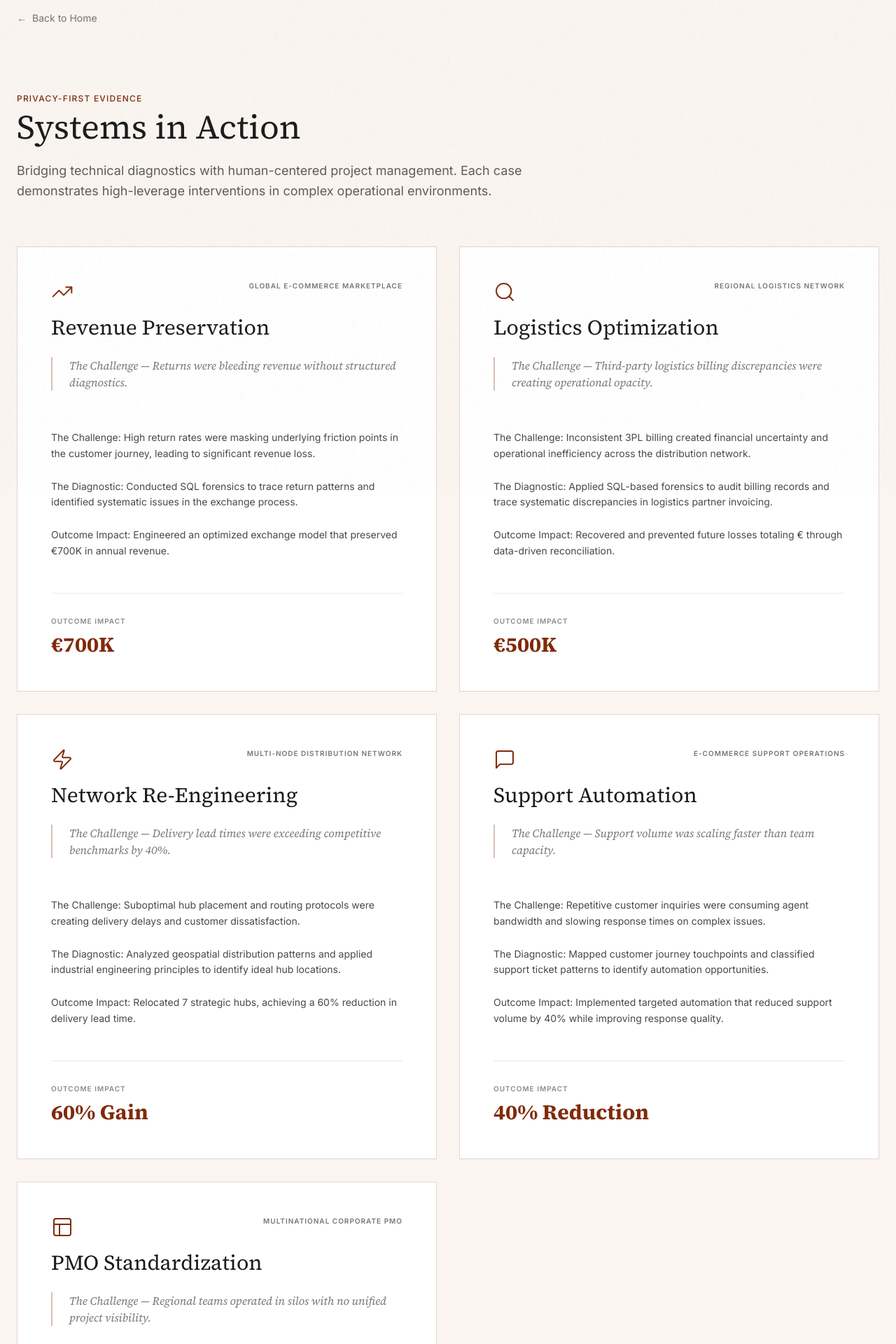
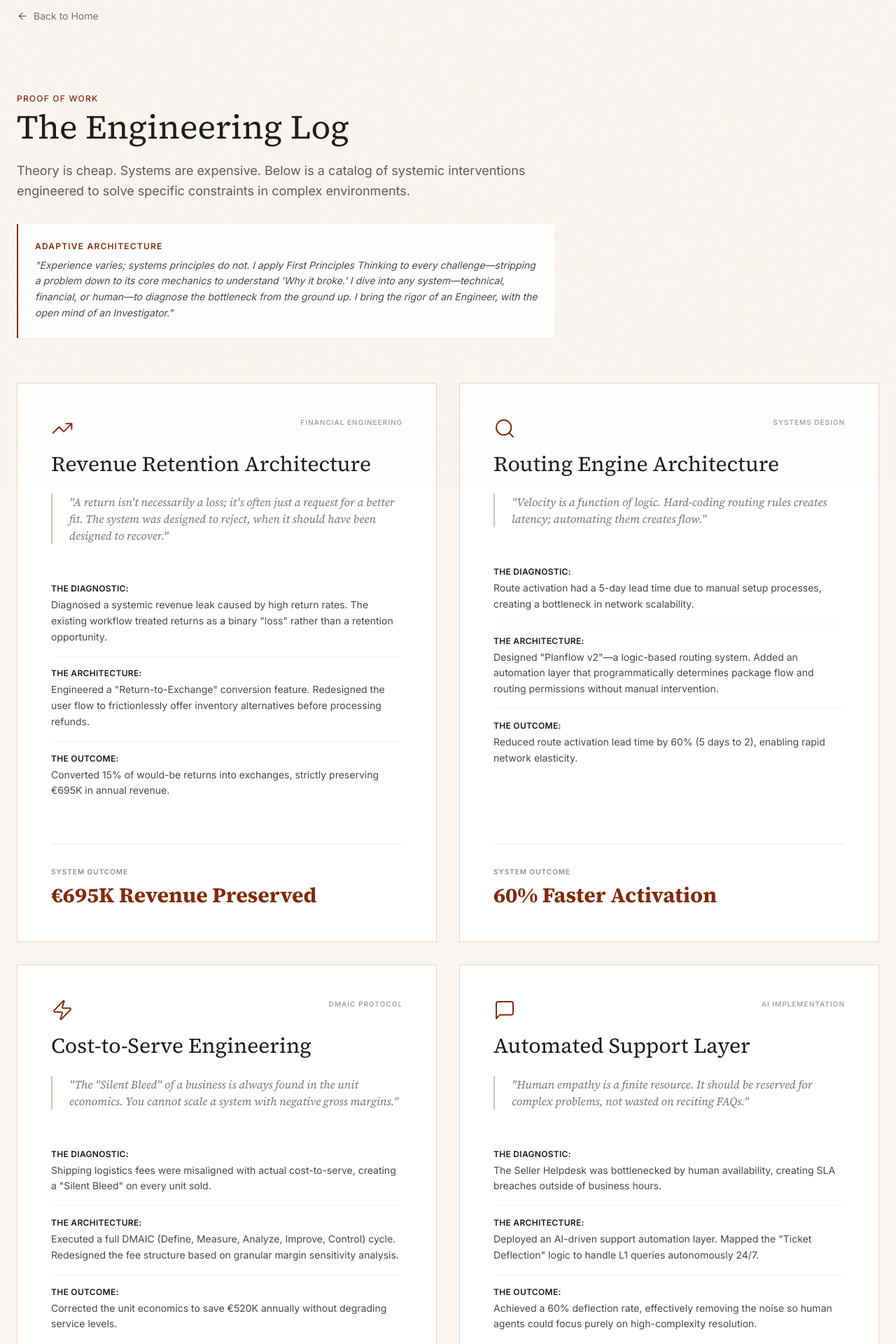
Before and after one commit to jkhan31/jasonkhanani-website, a React (Vite) app: page /evidence in a window 1280 px wide. Shown: the part 100-2020 px from the top of the page at 70% size. Built offline with nearby package versions, Linux system fonts and the light colour scheme; a web font is replaced by a local one.

Commit message:
Refactor case study details for clarity and impact; update types to remove persona field

```diff
--- a/constants.ts
+++ b/constants.ts
@@ -8,68 +8,63 @@ export const SITE_URL = `https://${SITE_DOMAIN}`;
 export const CASE_STUDIES: CaseStudy[] = [
   {
     id: 'revenue-preservation',
-    title: 'Revenue Preservation',
-    stealthTitle: 'Global E-commerce Marketplace',
-    hook: 'The Challenge — Returns were bleeding revenue without structured diagnostics.',
-    persona: 'Investigator',
-    impact: '€700K',
+    title: 'Revenue Retention Architecture',
+    stealthTitle: 'Financial Engineering',
+    hook: 'A return isn\'t necessarily a loss; it\'s often just a request for a better fit. The system was designed to reject, when it should have been designed to recover.',
     details: [
-      'The Challenge: High return rates were masking underlying friction points in the customer journey, leading to significant revenue loss.',
-      'The Diagnostic: Conducted SQL forensics to trace return patterns and identified systematic issues in the exchange process.',
-      'Outcome Impact: Engineered an optimized exchange model that preserved €700K in annual revenue.'
-    ]
+      '**The Diagnostic:** Diagnosed a systemic revenue leak caused by high return rates. The existing workflow treated returns as a binary "loss" rather than a retention opportunity.',
+      '**The Architecture:** Engineered a "Return-to-Exchange" conversion feature. Redesigned the user flow to frictionlessly offer inventory alternatives before processing refunds.',
+      '**The Outcome:** Converted 15% of would-be returns into exchanges, strictly preserving €695K in annual revenue.'
+    ],
+    impact: '€695K Revenue Preserved'
   },
   {
     id: 'logistics-optimization',
-    title: 'Logistics Optimization',
-    stealthTitle: 'Regional Logistics Network',
-    hook: 'The Challenge — Third-party logistics billing discrepancies were creating operational opacity.',
-    persona: 'Investigator',
-    impact: '€500K',
+    title: 'Routing Engine Architecture',
+    stealthTitle: 'Systems Design',
+    hook: 'Velocity is a function of logic. Hard-coding routing rules creates latency; automating them creates flow.',
     details: [
-      'The Challenge: Inconsistent 3PL billing created financial uncertainty and operational inefficiency across the distribution network.',
-      'The Diagnostic: Applied SQL-based forensics to audit billing records and trace systematic discrepancies in logistics partner invoicing.',
-      'Outcome Impact: Recovered and prevented future losses totaling € through data-driven reconciliation.'
-    ]
+      '**The Diagnostic:** Route activation had a 5-day lead time due to manual setup processes, creating a bottleneck in network scalability.',
+      '**The Architecture:** Designed "Planflow v2"—a logic-based routing system. Added an automation layer that programmatically determines package flow and routing permissions without manual intervention.',
+      '**The Outcome:** Reduced route activation lead time by 60% (5 days to 2), enabling rapid network elasticity.'
+    ],
+    impact: '60% Faster Activation'
   },
   {
     id: 'network-reengineering',
-    title: 'Network Re-Engineering',
-    stealthTitle: 'Multi-Node Distribution Network',
-    hook: 'The Challenge — Delivery lead times were exceeding competitive benchmarks by 40%.',
-    persona: 'Architect',
-    impact: '60% Gain',
+    title: 'Cost-to-Serve Engineering',
+    stealthTitle: 'DMAIC Protocol',
+    hook: 'The "Silent Bleed" of a business is always found in the unit economics. You cannot scale a system with negative gross margins.',
     details: [
-      'The Challenge: Suboptimal hub placement and routing protocols were creating delivery delays and customer dissatisfaction.',
-      'The Diagnostic: Analyzed geospatial distribution patterns and applied industrial engineering principles to identify ideal hub locations.',
-      'Outcome Impact: Relocated 7 strategic hubs, achieving a 60% reduction in delivery lead time.'
-    ]
+      '**The Diagnostic:** Shipping logistics fees were misaligned with actual cost-to-serve, creating a "Silent Bleed" on every unit sold.',
+      '**The Architecture:** Executed a full DMAIC (Define, Measure, Analyze, Improve, Control) cycle. Redesigned the fee structure based on granular margin sensitivity analysis.',
+      '**The Outcome:** Corrected the unit economics to save €520K annually without degrading service levels.'
+    ],
+    impact: '€520K Annual Savings'
   },
   {
     id: 'support-automation',
-    title: 'Support Automation',
-    stealthTitle: 'E-commerce Support Operations',
-    hook: 'The Challenge — Support volume was scaling faster than team capacity.',
-    persona: 'Architect',
-    impact: '40% Reduction',
+    title: 'Automated Support Layer',
+    stealthTitle: 'AI Implementation',
+    hook: 'Human empathy is a finite resource. It should be reserved for complex problems, not wasted on reciting FAQs.',
     details: [
-      'The Challenge: Repetitive customer inquiries were consuming agent bandwidth and slowing response times on complex issues.',
-      'The Diagnostic: Mapped customer journey touchpoints and classified support ticket patterns to identify automation opportunities.',
-      'Outcome Impact: Implemented targeted automation that reduced support volume by 40% while improving response quality.'
-    ]
+      '**The Diagnostic:** The Seller Helpdesk was bottlenecked by human availability, creating SLA breaches outside of business hours.',
+      '**The Architecture:** Deployed an AI-driven support automation layer. Mapped the "Ticket Deflection" logic to handle L1 queries autonomously 24/7.',
+      '**The Outcome:** Achieved a 60% deflection rate, effectively removing the noise so human agents could focus purely on high-complexity resolution.'
+    ],
+    impact: '60% Ticket Deflection'
   },
   {
     id: 'pmo-standardization',
-    title: 'PMO Standardization',
-    stealthTitle: 'Multinational Corporate PMO',
-    hook: 'The Challenge — Regional teams operated in silos with no unified project visibility.',
-    persona: 'Architect',
-    impact: '100% Visibility',
+    title: 'Global Workflow Unification',
+    stealthTitle: 'Process Architecture',
+    hook: 'Fragmentation is friction. A distributed team cannot run on local dialects; it needs a global protocol to ensure interoperability.',
     details: [
-      'The Challenge: Fragmented project management practices across regions created misalignment and resource inefficiencies.',
-      'The Diagnostic: Audited existing workflows and designed a unified source-of-truth framework for cross-regional priorities.',
-      'Outcome Impact: Achieved 100% portfolio visibility across all regional operations, enabling strategic resource allocation.'
-    ]
+      '**The Diagnostic:** Regional onboarding workflows were fragmented, leading to high cross-functional friction and a flood of avoidable support tickets.',
+      '**The Architecture:** Standardized disparate regional processes into a single Unified Global System. Built and codified the Global SOP (Standard Operating Procedure) to enforce consistency.',
+      '**The Outcome:** Drastically reduced cross-functional friction and support ticket volume, creating a scalable onboarding pipeline.'
+    ],
+    impact: 'Unified Global Protocol'
   }
 ];
 
--- a/pages/Evidence.tsx
+++ b/pages/Evidence.tsx
@@ -1,9 +1,8 @@
-
 import React from 'react';
 import { Link } from 'react-router-dom';
 import { SectionHeader } from '../components/SectionHeader';
 import { CASE_STUDIES } from '../constants';
-import { TrendingUp, Search, Zap, MessageSquare, Layout, LucideIcon } from 'lucide-react';
+import { TrendingUp, Search, Zap, MessageSquare, Layout, LucideIcon, ArrowLeft, ArrowRight } from 'lucide-react';
 import { CaseStudy } from '../types';
 
 // Map case study IDs to specific icons
@@ -18,41 +17,60 @@ const getIconForStudy = (id: string): LucideIcon => {
   return iconMap[id] || Zap;
 };
 
+// Helper to parse the bold markdown from constants (e.g. "**The Diagnostic:** Text")
+const DetailItem: React.FC<{ text: string }> = ({ text }) => {
+  const parts = text.split('**');
+  // If we find the pattern **Label** Text, render it specially
+  if (parts.length >= 3) {
+    return (
+      <p className="text-sm text-sumiInk/80 leading-relaxed border-b border-sumiInk/5 pb-4 last:border-0">
+        <strong className="text-sumiInk font-bold tracking-wide text-xs uppercase block mb-1">
+          {parts[1]}
+        </strong>
+        {parts[2]}
+      </p>
+    );
+  }
+  // Fallback for plain text
+  return <p className="text-sm text-sumiInk/80 leading-relaxed border-b border-sumiInk/5 pb-4 last:border-0">{text}</p>;
+};
+
 const CaseCard: React.FC<{ study: CaseStudy }> = ({ study }) => {
   const IconComponent = getIconForStudy(study.id);
 
   return (
-    <div className="group border-0.5 border-hankoRust/20 bg-white p-8 md:p-12 hover:border-hankoRust/50 transition-all duration-500 hover:shadow-lg">
+    <div className="group border-0.5 border-hankoRust/20 bg-white p-8 md:p-12 hover:border-hankoRust/50 transition-all duration-500 hover:shadow-lg relative overflow-hidden">
+      {/* Subtle background accent on hover */}
+      <div className="absolute top-0 left-0 w-1 h-full bg-hankoRust opacity-0 group-hover:opacity-100 transition-opacity duration-500" />
+
       <div className="flex flex-col h-full">
         {/* Icon and Title Section */}
         <div className="mb-8">
           <div className="flex items-start justify-between mb-4">
             <IconComponent className="w-8 h-8 text-hankoRust" strokeWidth={1.5} />
-            <span className="text-[10px] uppercase tracking-widest font-bold text-sumiInk/60">
-              {study.stealthTitle}
+            <span className="text-[10px] uppercase tracking-widest font-bold text-sumiInk/40 group-hover:text-hankoRust transition-colors">
+              {study.stealthTitle || 'System Architecture'}
             </span>
           </div>
-          <h3 className="text-3xl font-serif text-sumiInk mb-4 leading-tight group-hover:text-hankoRust transition-colors">
+          <h3 className="text-3xl font-serif text-sumiInk mb-4 leading-tight">
             {study.title}
           </h3>
           <p className="text-base font-serif italic text-sumiInk/60 border-l-2 border-hankoRust/30 pl-6 my-6">
-            {study.hook}
+            "{study.hook}"
           </p>
         </div>
 
         {/* Challenge → Diagnostic → Outcome Details */}
-        <div className="space-y-6 mb-12 flex-grow">
+        <div className="space-y-4 mb-12 flex-grow">
           {study.details.map((detail: string, idx: number) => (
-            <div key={idx} className="flex flex-col gap-2">
-              <p className="text-sm text-sumiInk/80 leading-relaxed">{detail}</p>
-            </div>
+            <DetailItem key={idx} text={detail} />
           ))}
         </div>
 
         {/* Impact Section with Hanko Rust accent */}
         <div className="pt-8 border-t-0.5 border-hankoRust/10">
           <span className="text-[10px] uppercase tracking-widest font-bold text-sumiInk/50 mb-2 block">
-            Outcome Impact
+            System Outcome
           </span>
           <span className="text-3xl font-serif text-hankoRust font-bold">{study.impact}</span>
         </div>
@@ -70,20 +88,31 @@ const Evidence: React.FC = () => {
           to="/"
           className="inline-flex items-center gap-2 text-sm text-sumiInk/60 hover:text-hankoRust transition-colors group"
         >
-          <span className="group-hover:-translate-x-1 transition-transform">←</span>
+          <ArrowLeft size={16} className="group-hover:-translate-x-1 transition-transform" />
           <span>Back to Home</span>
         </Link>
       </div>
 
       <div className="px-6 py-16 md:py-24 max-w-7xl mx-auto animate-in fade-in duration-700">
         <SectionHeader
-          eyebrow="Privacy-First Evidence"
-          title="Systems in Action"
+          eyebrow="Proof of Work"
+          title="The Engineering Log"
           className="mb-6"
         />
-        <p className="text-lg text-sumiInk/70 max-w-3xl mb-16 leading-relaxed">
-          Bridging technical diagnostics with human-centered project management. Each case demonstrates high-leverage interventions in complex operational environments.
-        </p>
+
+        {/* The Common Thread / Adaptive Architecture Box */}
+        <div className="max-w-3xl mb-16">
+          <p className="text-lg text-sumiInk/70 leading-relaxed mb-8">
+            Theory is cheap. Systems are expensive. Below is a catalog of systemic interventions engineered to solve specific constraints in complex environments.
+          </p>
+
+          <div className="bg-white border-l-2 border-hankoRust p-6 shadow-sm">
+            <h4 className="text-xs font-bold uppercase tracking-widest text-hankoRust mb-2">Adaptive Architecture</h4>
+            <p className="text-sm text-sumiInk/80 italic leading-relaxed">
+              "Experience varies; systems principles do not. I apply First Principles Thinking to every challenge—stripping a problem down to its core mechanics to understand 'Why it broke.' I dive into any system—technical, financial, or human—to diagnose the bottleneck from the ground up. I bring the rigor of an Engineer, with the open mind of an Investigator."
+            </p>
+          </div>
+        </div>
 
         {/* Case Studies Grid */}
         <div className="grid grid-cols-1 lg:grid-cols-2 gap-8 mb-16">
@@ -92,12 +121,23 @@ const Evidence: React.FC = () => {
           ))}
         </div>
 
-        {/* Footer Note */}
+        {/* Footer Note - Redirect to Resume */}
         <div className="mt-16 pt-8 border-t-0.5 border-sumiInk/10 text-center">
-          <p className="text-sm text-sumiInk/50 italic max-w-2xl mx-auto leading-relaxed">
-            More detailed experience and project data are available on my{' '}
-            <Link to="/resume" className="text-hankoRust hover:underline">resume</Link>.
-          </p>
+          {/* Bridge to Resume */}
+          <div className="flex flex-col items-center gap-3">
+            <p className="text-sm text-sumiInk/70">
+              These case studies represent specific architectural interventions.<br className="hidden md:block" />
+              For the full chronological context and role responsibilities:
+            </p>
+
+            <Link
+              to="/resume"
+              className="inline-flex items-center gap-2 text-sm font-bold text-hankoRust hover:text-sumiInk transition-colors group uppercase tracking-wider"
+            >
+              <span>View Full Professional Chronology</span>
+              <ArrowRight size={14} className="group-hover:translate-x-1 transition-transform" />
+            </Link>
+          </div>
         </div>
       </div>
     </div>
--- a/types.ts
+++ b/types.ts
@@ -4,7 +4,6 @@ export interface CaseStudy {
   title: string;
   stealthTitle: string;
   hook: string;
-  persona: 'Investigator' | 'Architect' | 'Future';
   details: string[];
   impact: string;
 }
```
